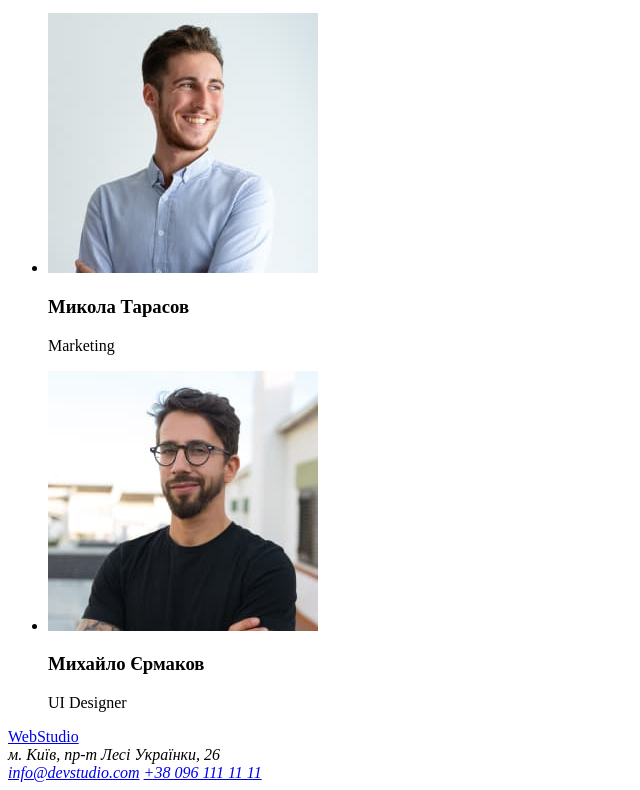
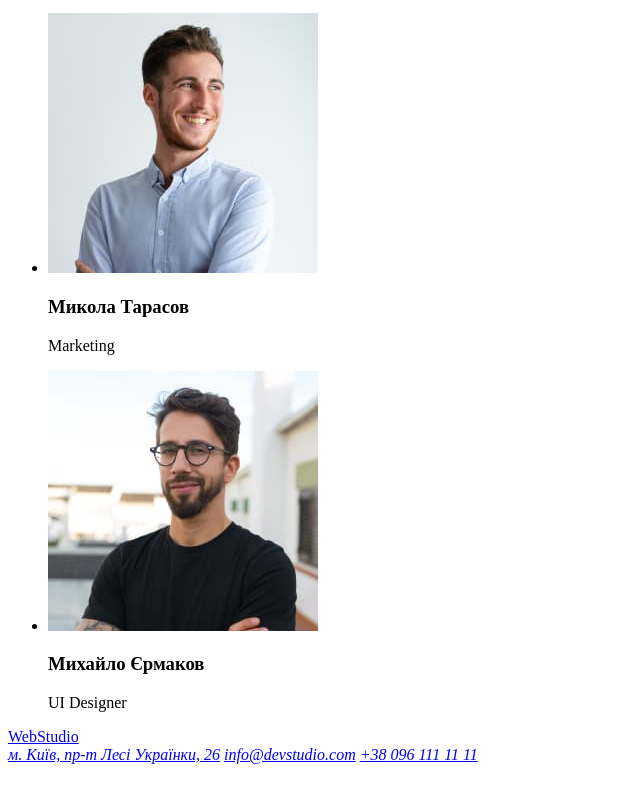
Before and after one commit to soe4ka/goit-markup-hw-01, a plain HTML site: page index.html in a window 1280 px wide. Shown: the part 2323-3113 px from the top of the page, without its empty margins (0-640 px from the left). Drawn offline with Linux system fonts and the light colour scheme.

Commit message:
Виправляє футер

```diff
--- a/index.html
+++ b/index.html
@@ -100,10 +100,7 @@
     <footer>
         <a href="./index.html">WebStudio</a>
         <address>
-            м. Київ, пр-т Лесі Українки, 26
-        </address>
-
-        <address>
+            <a href="https://goo.gl/maps/Lt7ySkNtSUmpowmB8" target="_blank">м. Київ, пр-т Лесі Українки, 26</a>
             <a href="mailto:info@devstudio.com">info@devstudio.com</a>
             <a href="tel:+380961111111">+38 096 111 11 11</a>
         </address>
```
